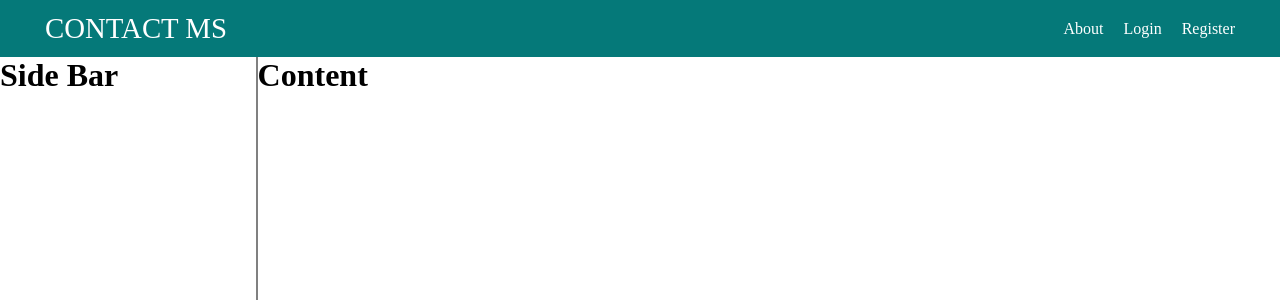
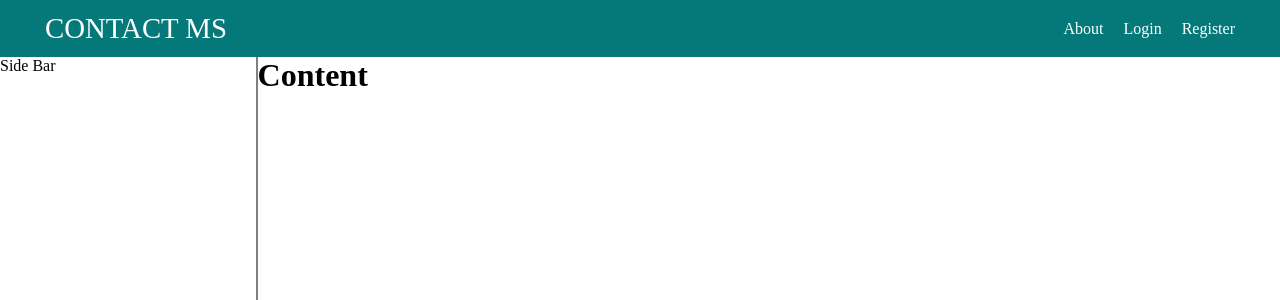
Before and after one commit to singhvijay031/contact-management-system, a React (Vite) app in the folder client/: page /dashboard in a window 1280 px wide. Shown: the top 300 px of the page. Built offline with nearby package versions, Linux system fonts and the light colour scheme; no server answers.

Commit message:
imported sidebar

```diff
--- a/client/src/components/SideBar.jsx
+++ b/client/src/components/SideBar.jsx
@@ -1,7 +1,7 @@
 // import React from 'react'
 
 const SideBar = () => {
-  return <div></div>;
+  return <div>Side Bar</div>;
 };
 
 export default SideBar;
--- a/client/src/pages/DashBoard.jsx
+++ b/client/src/pages/DashBoard.jsx
@@ -2,6 +2,7 @@
 import "../assets/css/DashBoard.css";
 
 import NavBar from "../components/NavBar";
+import SideBar from "../components/SideBar";
 
 const DashBoard = () => {
   return (
@@ -9,7 +10,7 @@ const DashBoard = () => {
       <NavBar />
       <div className="dashboard">
         <div className="sidebar-container">
-          <h1>Side Bar</h1>
+          <SideBar />
         </div>
         <div className="contact-container">
           <h1>Content</h1>
```
